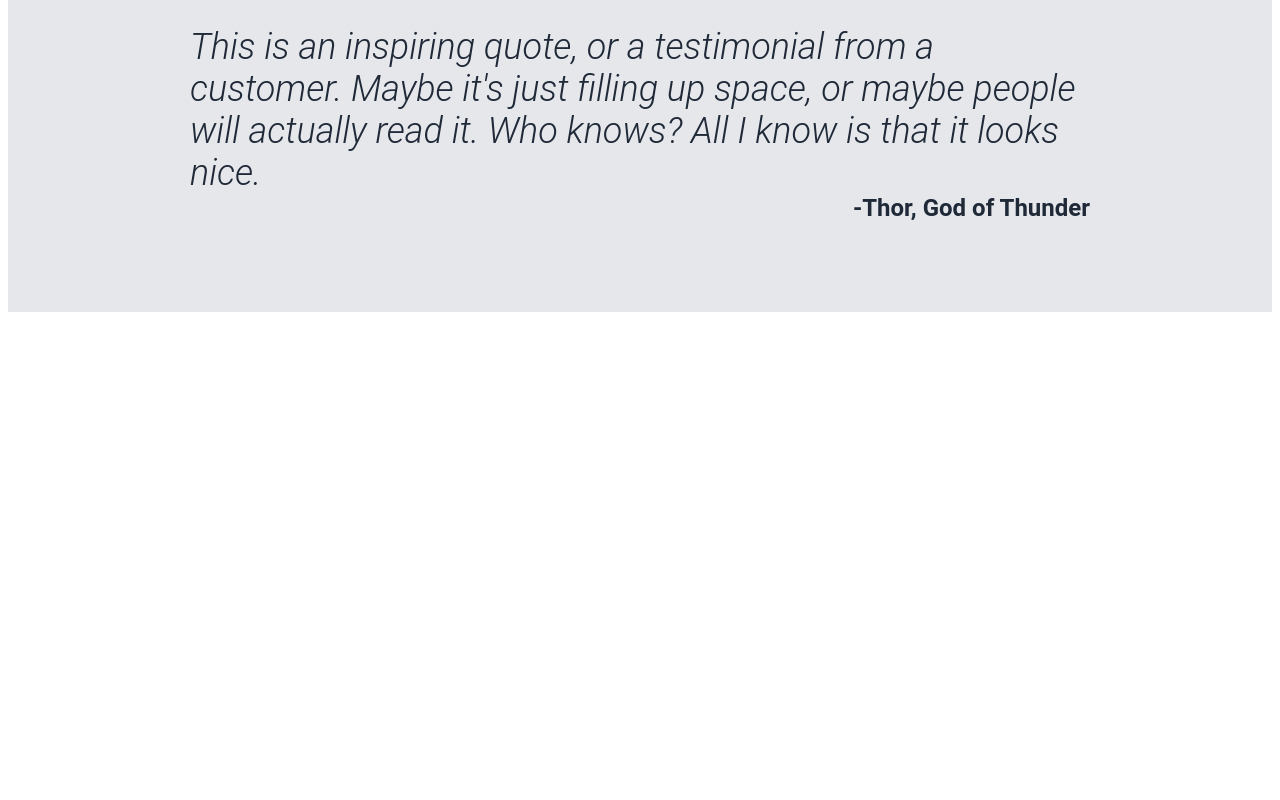
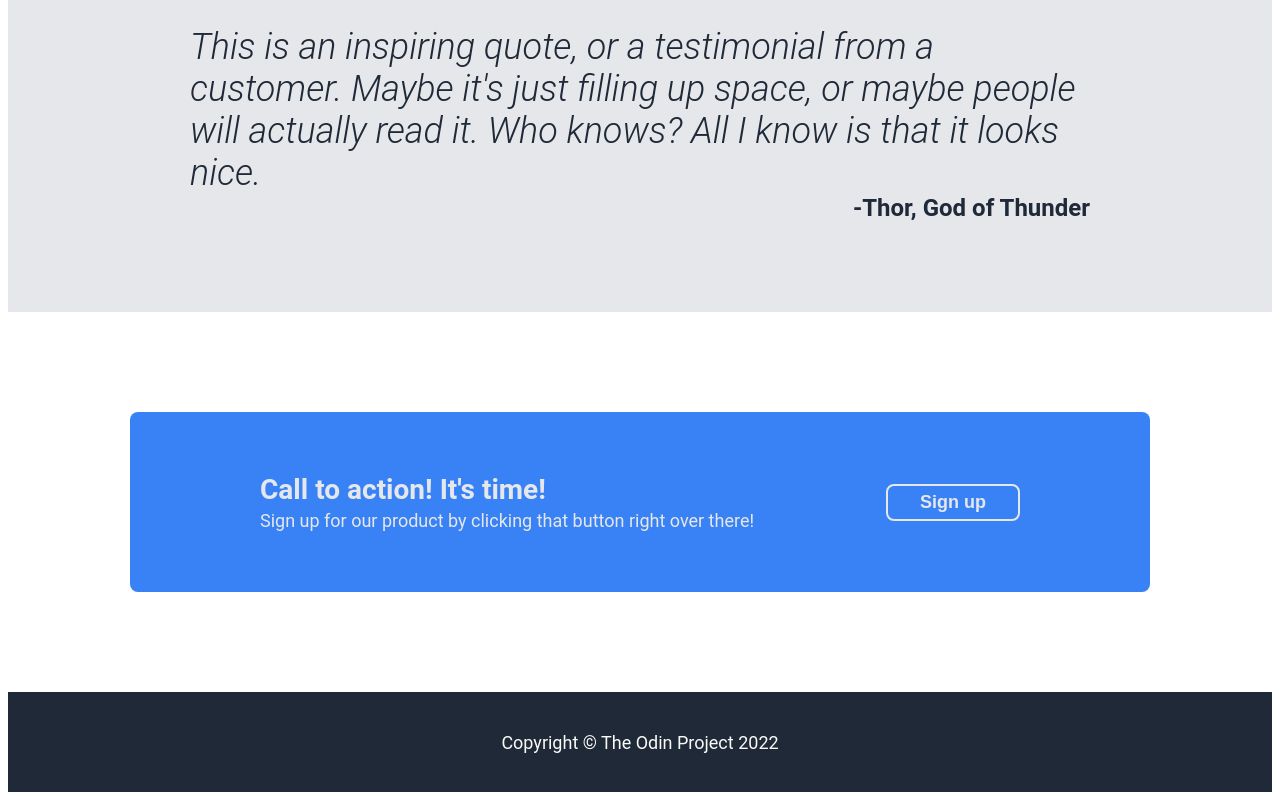
Before and after one commit to soukaisucc/landing-page, a plain HTML site: page index.html in a window 1280 px wide. Shown: the part 1204-2004 px from the top of the page. Before the commit the page ends 1524 px from the top, so only its background shows below. Drawn offline with Linux system fonts and the light colour scheme.

Commit message:
Fixed wrapping in multiple sections, and added a CTA section and footer

```diff
--- a/index.html
+++ b/index.html
@@ -67,6 +67,21 @@
          </div>
       </div>
 
+      <div class="cta-container">
+         <div class="cta">
+            <div class="cta-col1">
+               <div class="cta-header">Call to action! It's time!</div>
+               <div class="cta-text">Sign up for our product by clicking that button right over there!</div>
+            </div>
+            <div class="cta-col2">
+               <button class="cta-button">Sign up</button>
+            </div>
+         </div>
+      </div>
+
+      <div class="footer">
+         <div class="footer-text">Copyright © The Odin Project 2022</div>
+      </div>
 
    </body>
 
--- a/styles.css
+++ b/styles.css
@@ -1,5 +1,5 @@
 body {
-   font-family: Roboto;
+   font-family: Roboto, sans-serif;
 }
 
 .header-container {
@@ -44,6 +44,7 @@ body {
    display: flex;
    justify-content: space-between;
    align-items: center;
+   flex-wrap: wrap;
    flex-direction: row;
 }
 
@@ -63,12 +64,13 @@ body {
 button {
    padding: 8px 16px;
    border-radius: 8px;
-   border: none;
+
  }
 
 .signup {
    color: #E5E7EB;
    background-color: #3882F6;
+   border: none;
 }
 
 .banner {
@@ -167,3 +169,74 @@ button {
    color: #1F2937;
    font-weight: 600;
 }
+
+.cta-container {
+   display: flex;
+   align-items: center;
+   justify-content: center;
+}
+
+.cta {
+   display: flex;
+   justify-content: center;
+   align-items: center;
+   width: 1000px;
+   min-height: 160px;
+   background-color: #3882F6;
+   border-radius: 8px;
+   border: none;
+   padding: 10px;
+   margin: 100px 10px;
+   flex-direction: row;
+}
+
+.cta-col1 {
+   margin-right: auto;
+   padding-left: 120px;
+}
+
+.cta-col2 {
+   margin-left: auto;
+   padding-right: 120px;
+}
+
+.cta-header {
+   display: flex;
+   align-items: center;
+   justify-content: space-between;
+   font-size: 28px;
+   font-weight: 700;
+   margin-bottom: 4px;
+   color: #E5E7EB;
+}
+
+.cta-text {
+   color: #E5E7EB;
+   display: flex;
+   align-items: center;
+   justify-content: center;
+   font-size: 18px;
+}
+
+.cta-button {
+   color: #E5E7EB;
+   background-color: #3882F6;
+   border-radius: 8px;
+   border: 2px solid #E5E7EB;
+   font-size: 18px;
+   font-weight: 700;
+   padding: 6px 32px;
+}
+
+.footer {
+   background-color: #1F2937;
+   color: #F9FAF8;
+   display: flex;
+   justify-content: center;
+   height: 100px;
+}
+
+.footer-text {
+   font-size: 18px;
+   padding: 40px;
+}
```
